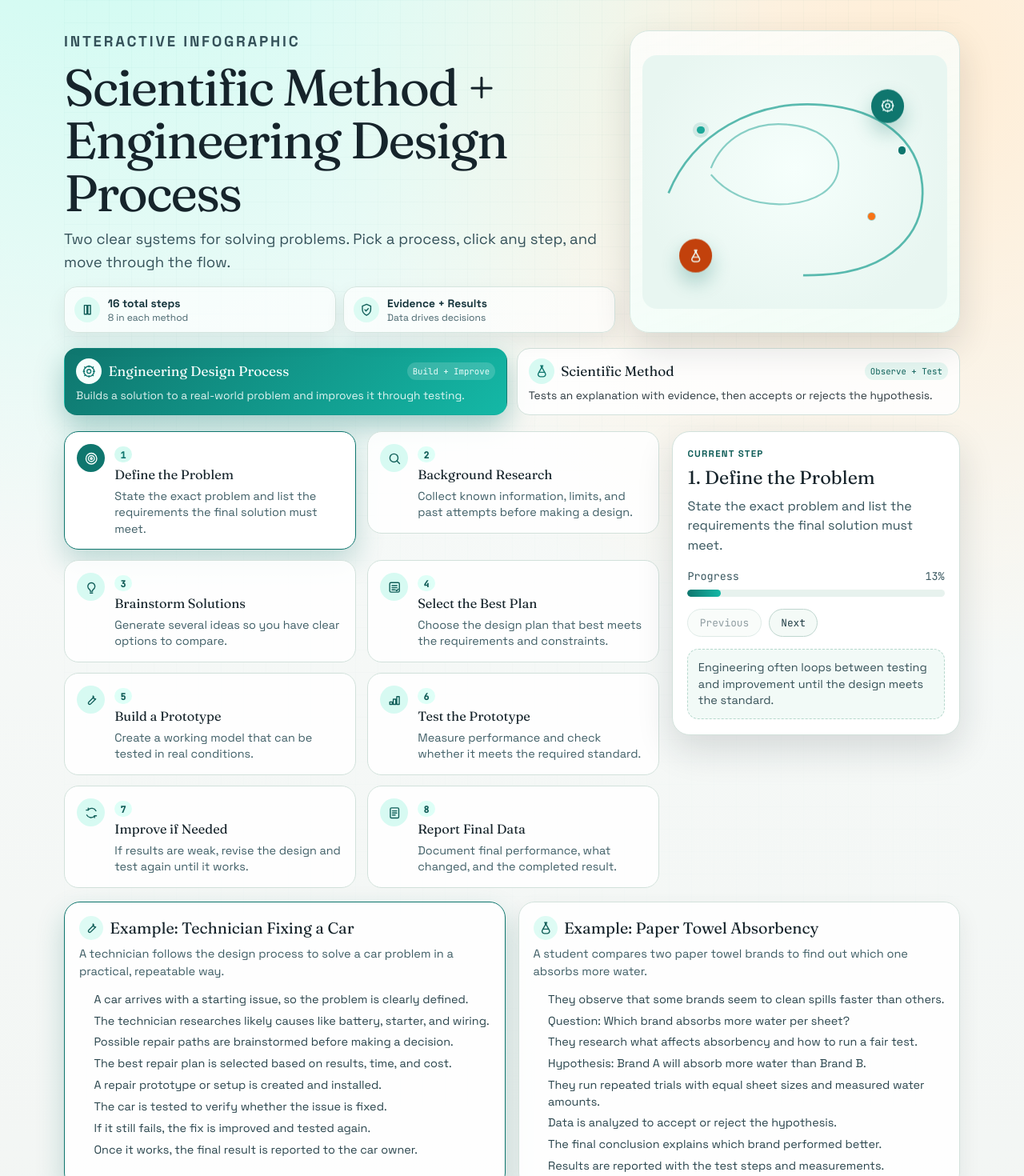
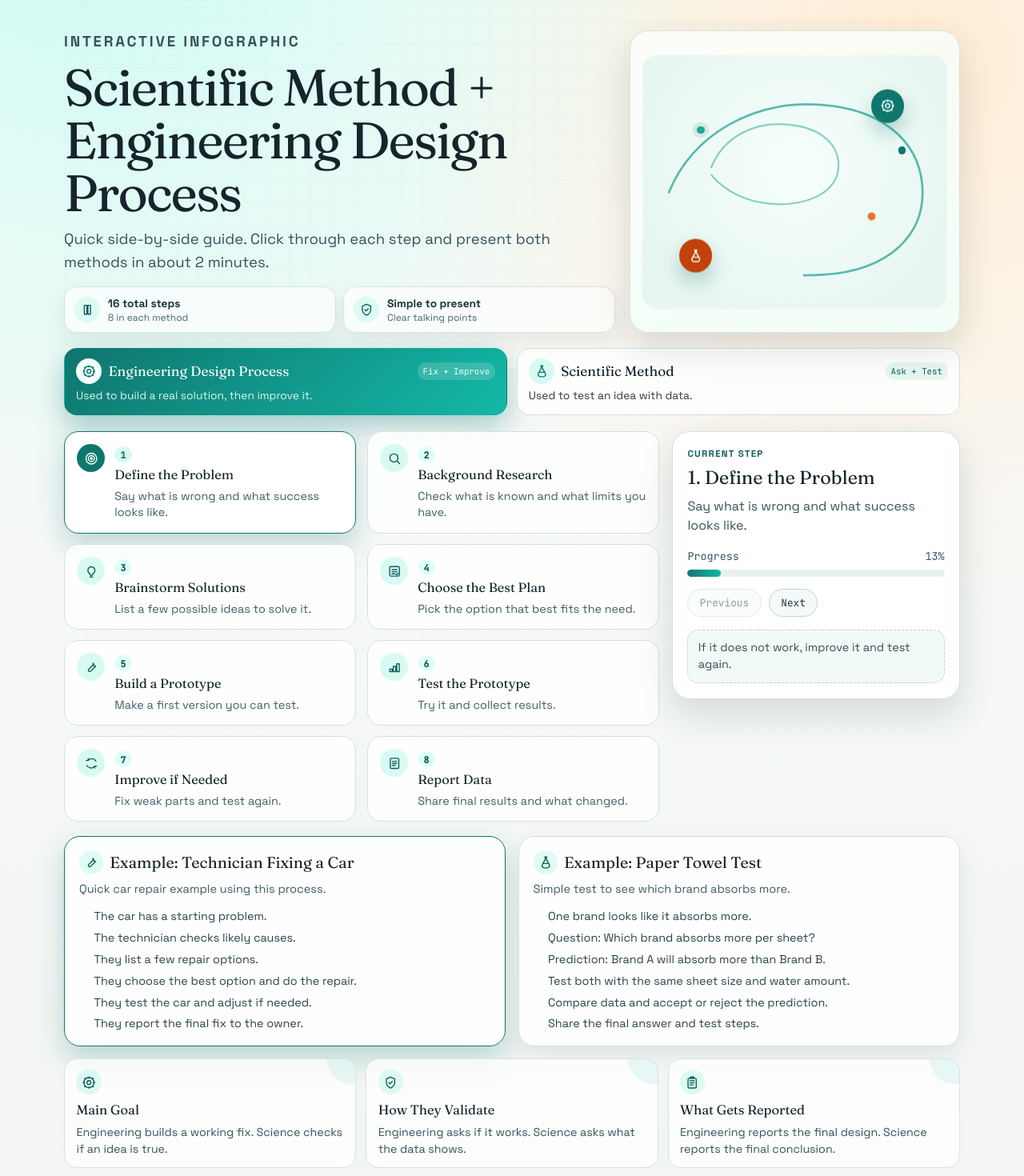
Before and after one commit to rozecash/SNC1W-site-builder, a Next.js app: page / in a window 1280 px wide. Shown: the top 1470 px of the page at 80% size. Built offline with nearby package versions, Linux system fonts and the light colour scheme.

Commit message:
Simplify and shorten infographic text for 2-minute presentation

```diff
--- a/app/page.tsx
+++ b/app/page.tsx
@@ -51,138 +51,125 @@ type ProcessContent = {
 const processData: Record<ProcessId, ProcessContent> = {
   engineering: {
     label: "Engineering Design Process",
-    intro: "Builds a solution to a real-world problem and improves it through testing.",
-    note: "Engineering often loops between testing and improvement until the design meets the standard.",
+    intro: "Used to build a real solution, then improve it.",
+    note: "If it does not work, improve it and test again.",
     icon: "gear",
-    badge: "Build + Improve",
+    badge: "Fix + Improve",
     steps: [
       {
         title: "Define the Problem",
-        detail:
-          "State the exact problem and list the requirements the final solution must meet.",
+        detail: "Say what is wrong and what success looks like.",
         icon: "target",
       },
       {
         title: "Background Research",
-        detail:
-          "Collect known information, limits, and past attempts before making a design.",
+        detail: "Check what is known and what limits you have.",
         icon: "search",
       },
       {
         title: "Brainstorm Solutions",
-        detail: "Generate several ideas so you have clear options to compare.",
+        detail: "List a few possible ideas to solve it.",
         icon: "bulb",
       },
       {
-        title: "Select the Best Plan",
-        detail:
-          "Choose the design plan that best meets the requirements and constraints.",
+        title: "Choose the Best Plan",
+        detail: "Pick the option that best fits the need.",
         icon: "checkplan",
       },
       {
         title: "Build a Prototype",
-        detail: "Create a working model that can be tested in real conditions.",
+        detail: "Make a first version you can test.",
         icon: "wrench",
       },
       {
         title: "Test the Prototype",
-        detail:
-          "Measure performance and check whether it meets the required standard.",
+        detail: "Try it and collect results.",
         icon: "test",
       },
       {
         title: "Improve if Needed",
-        detail:
-          "If results are weak, revise the design and test again until it works.",
+        detail: "Fix weak parts and test again.",
         icon: "refresh",
       },
       {
-        title: "Report Final Data",
-        detail: "Document final performance, what changed, and the completed result.",
+        title: "Report Data",
+        detail: "Share final results and what changed.",
         icon: "report",
       },
     ],
     example: {
       title: "Example: Technician Fixing a Car",
-      intro:
-        "A technician follows the design process to solve a car problem in a practical, repeatable way.",
+      intro: "Quick car repair example using this process.",
       icon: "wrench",
       points: [
-        "A car arrives with a starting issue, so the problem is clearly defined.",
-        "The technician researches likely causes like battery, starter, and wiring.",
-        "Possible repair paths are brainstormed before making a decision.",
-        "The best repair plan is selected based on results, time, and cost.",
-        "A repair prototype or setup is created and installed.",
-        "The car is tested to verify whether the issue is fixed.",
-        "If it still fails, the fix is improved and tested again.",
-        "Once it works, the final result is reported to the car owner.",
+        "The car has a starting problem.",
+        "The technician checks likely causes.",
+        "They list a few repair options.",
+        "They choose the best option and do the repair.",
+        "They test the car and adjust if needed.",
+        "They report the final fix to the owner.",
       ],
     },
   },
   scientific: {
     label: "Scientific Method",
-    intro: "Tests an explanation with evidence, then accepts or rejects the hypothesis.",
-    note: "The scientific method is evidence-first. The conclusion must match the test data.",
+    intro: "Used to test an idea with data.",
+    note: "The data decides if the idea is accepted or rejected.",
     icon: "flask",
-    badge: "Observe + Test",
+    badge: "Ask + Test",
     steps: [
       {
         title: "Observe",
-        detail: "Notice what is happening and identify the event or pattern at hand.",
+        detail: "Notice what is happening.",
         icon: "observe",
       },
       {
         title: "Ask a Question",
-        detail: "Turn the observation into a focused question that can be tested.",
+        detail: "Ask one clear question you can test.",
         icon: "question",
       },
       {
         title: "Research",
-        detail: "Review existing information so the experiment starts from real context.",
+        detail: "Read what is already known.",
         icon: "search",
       },
       {
         title: "Create a Hypothesis",
-        detail:
-          "Write a testable prediction about what you expect to happen and why.",
+        detail: "Make a prediction you can test.",
         icon: "hypothesis",
       },
       {
         title: "Run an Experiment",
-        detail: "Test the hypothesis with controlled steps and measurable data.",
+        detail: "Run a fair test and record data.",
         icon: "experiment",
       },
       {
         title: "Test the Hypothesis",
-        detail:
-          "Use the data to decide whether the hypothesis is accepted or rejected.",
+        detail: "Use data to accept or reject the idea.",
         icon: "decision",
       },
       {
         title: "Draw a Conclusion",
-        detail: "Explain what the results mean and what was learned.",
+        detail: "State what the results show.",
         icon: "conclusion",
       },
       {
         title: "Report Results",
-        detail: "Share the procedure and final findings so others can review it.",
+        detail: "Share your steps and final result.",
         icon: "report",
       },
     ],
     example: {
-      title: "Example: Paper Towel Absorbency",
-      intro:
-        "A student compares two paper towel brands to find out which one absorbs more water.",
+      title: "Example: Paper Towel Test",
+      intro: "Simple test to see which brand absorbs more.",
       icon: "flask",
       points: [
-        "They observe that some brands seem to clean spills faster than others.",
-        "Question: Which brand absorbs more water per sheet?",
-        "They research what affects absorbency and how to run a fair test.",
-        "Hypothesis: Brand A will absorb more water than Brand B.",
-        "They run repeated trials with equal sheet sizes and measured water amounts.",
-        "Data is analyzed to accept or reject the hypothesis.",
-        "The final conclusion explains which brand performed better.",
-        "Results are reported with the test steps and measurements.",
+        "One brand looks like it absorbs more.",
+        "Question: Which brand absorbs more per sheet?",
+        "Prediction: Brand A will absorb more than Brand B.",
+        "Test both with the same sheet size and water amount.",
+        "Compare data and accept or reject the prediction.",
+        "Share the final answer and test steps.",
       ],
     },
   },
@@ -360,8 +347,8 @@ export default function Home() {
           <p className="eyebrow">Interactive Infographic</p>
           <h1>Scientific Method + Engineering Design Process</h1>
           <p>
-            Two clear systems for solving problems. Pick a process, click any
-            step, and move through the flow.
+            Quick side-by-side guide. Click through each step and present both
+            methods in about 2 minutes.
           </p>
           <div className="stat-strip">
             <article className="stat-chip">
@@ -378,8 +365,8 @@ export default function Home() {
                 <Icon name="shield" />
               </span>
               <div>
-                <strong>Evidence + Results</strong>
-                <small>Data drives decisions</small>
+                <strong>Simple to present</strong>
+                <small>Clear talking points</small>
               </div>
             </article>
           </div>
@@ -537,8 +524,8 @@ export default function Home() {
           </span>
           <h4>Main Goal</h4>
           <p>
-            Engineering aims to build a working solution. Science aims to test
-            an explanation.
+            Engineering builds a working fix. Science checks if an idea is
+            true.
           </p>
         </article>
         <article className="compare-card">
@@ -547,8 +534,7 @@ export default function Home() {
           </span>
           <h4>How They Validate</h4>
           <p>
-            Engineering validates with performance requirements. Science
-            validates with experimental evidence.
+            Engineering asks if it works. Science asks what the data shows.
           </p>
         </article>
         <article className="compare-card">
@@ -557,8 +543,8 @@ export default function Home() {
           </span>
           <h4>What Gets Reported</h4>
           <p>
-            Engineering reports design outcomes. Science reports conclusions
-            about the hypothesis.
+            Engineering reports the final design. Science reports the final
+            conclusion.
           </p>
         </article>
       </section>
```
